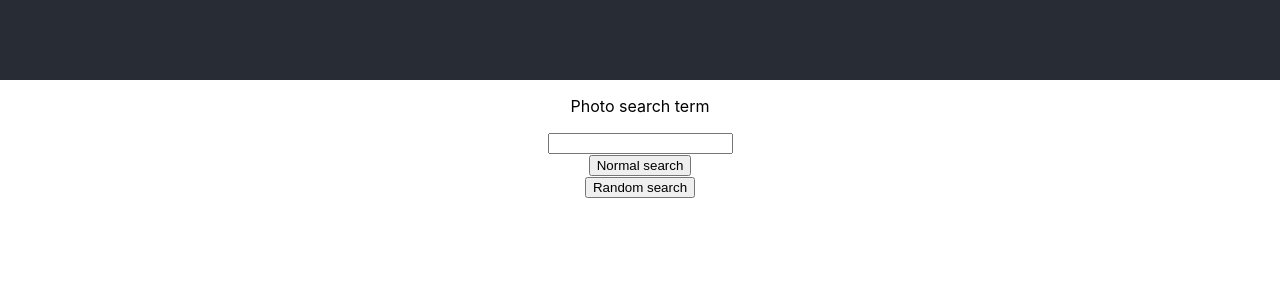
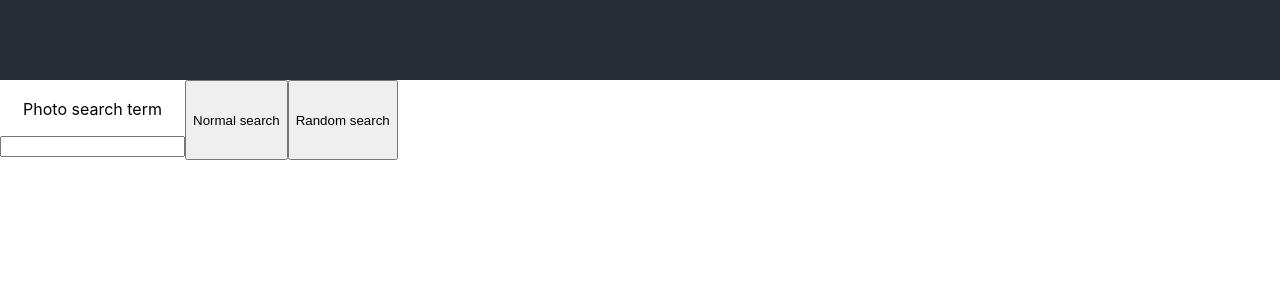
Before and after one commit to ema00/rooftop-onboarding, a React (Create React App) app: page / in a window 1280 px wide. Shown: the top 300 px of the page. Built offline with nearby package versions, Linux system fonts and the light colour scheme; no server answers.

Commit message:
added a little styles

```diff
--- a/src/App.css
+++ b/src/App.css
@@ -13,6 +13,16 @@
   color: white;
 }
 
+.Search-container {
+  display: flex;
+  flex-direction: row;
+  align-items: center;
+}
+
+.Button {
+  height: 80px;
+}
+
 .App-link {
   color: #61dafb;
 }
```
